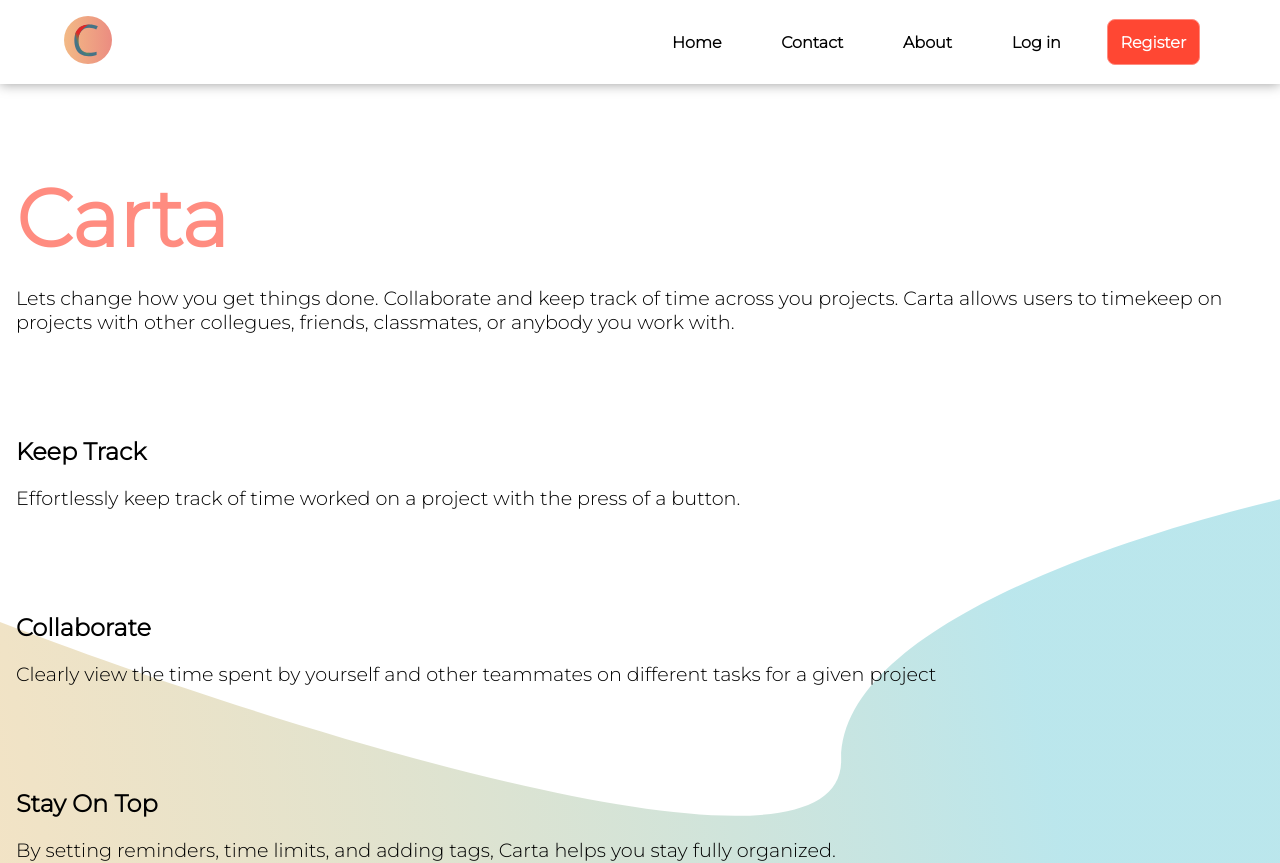
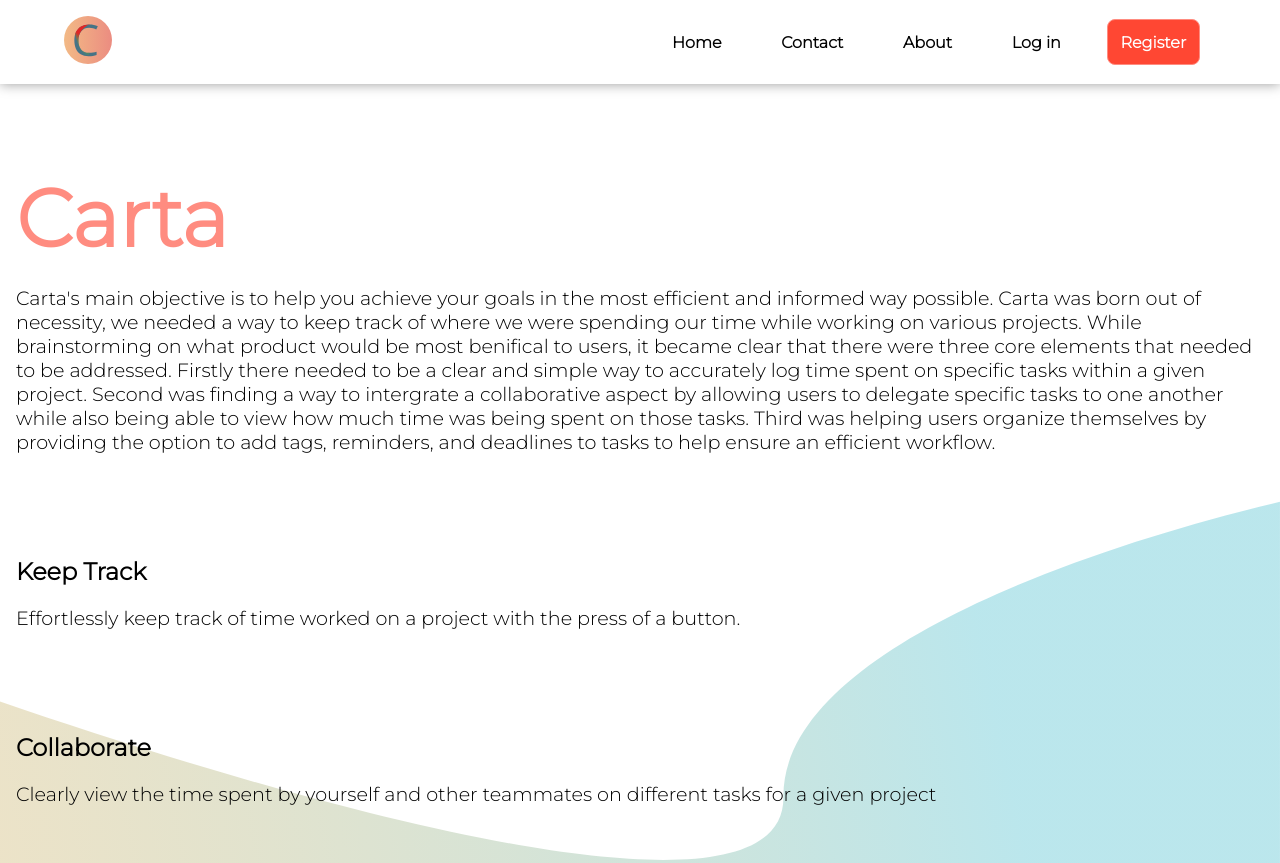
Before and after one commit to jermainejanszen/carta, a Next.js app: page /about in a window 1280 px wide. Shown: the top 863 px of the page. Built offline with nearby package versions, Linux system fonts and the light colour scheme.

Commit message:
added a detailed description to about page.

```diff
--- a/pages/about/index.tsx
+++ b/pages/about/index.tsx
@@ -18,7 +18,7 @@ const About = (props: Props) => {
             Carta
           </h1>
           <p>
-            Lets change how you get things done. Collaborate and keep track of time across you projects. Carta allows users to timekeep on projects with other collegues, friends, classmates, or anybody you work with.
+            Carta's main objective is to help you achieve your goals in the most efficient and informed way possible. Carta was born out of necessity, we needed a way to keep track of where we were spending our time while working on various projects. While brainstorming on what product would be most benifical to users, it became clear that there were three core elements that needed to be addressed. Firstly there needed to be a clear and simple way to accurately log time spent on specific tasks within a given project. Second was finding a way to intergrate a collaborative aspect by allowing users to delegate specific tasks to one another while also being able to view how much time was being spent on those tasks. Third was helping users organize themselves by providing the option to add tags, reminders, and deadlines to tasks to help ensure an efficient workflow.
           </p>
         </div>
         <div className={styles.aboutSection} id="keep-track">
```
